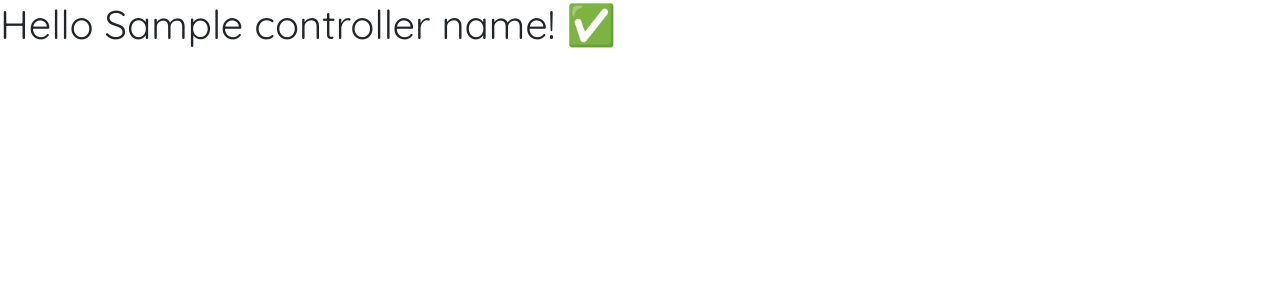
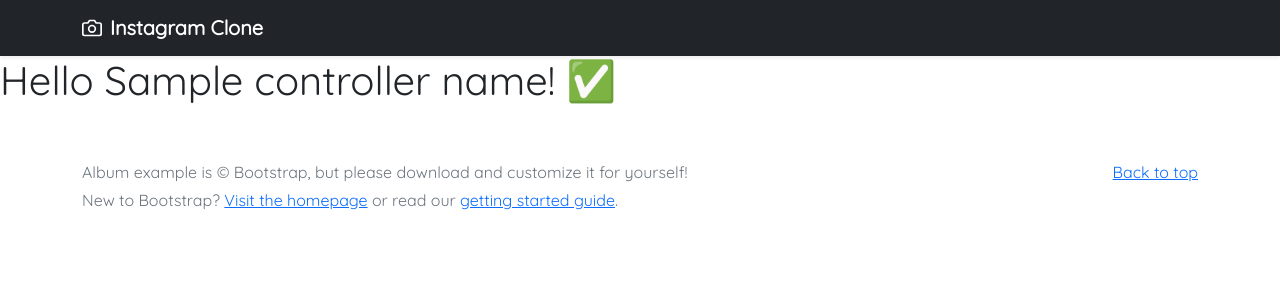
Before and after one commit to lesterdlb/symfony-image-gallery, a Symfony app: template www/html/app/templates/home/index.html.twig in a window 1280 px wide. Shown: the top 300 px of the page. Run offline with Twig, Linux system fonts and the light colour scheme; the template is opened without the code that fills it: most values are stand-ins (such as "Sample title", 1, 10 or a date in 2020); some libraries are stand-ins or nearby versions.

Commit message:
Add basic layout

```diff
--- a/www/html/app/templates/base.html.twig
+++ b/www/html/app/templates/base.html.twig
@@ -20,6 +20,34 @@
             crossorigin="anonymous"></script>
 </head>
 <body>
-{% block body %}{% endblock %}
+<header>
+    <div class="navbar navbar-dark bg-dark shadow-sm">
+        <div class="container">
+            <a href="#" class="navbar-brand d-flex align-items-center">
+                <svg xmlns="http://www.w3.org/2000/svg" width="20" height="20" fill="none" stroke="currentColor"
+                     stroke-linecap="round" stroke-linejoin="round" stroke-width="2" aria-hidden="true" class="me-2"
+                     viewBox="0 0 24 24">
+                    <path d="M23 19a2 2 0 0 1-2 2H3a2 2 0 0 1-2-2V8a2 2 0 0 1 2-2h4l2-3h6l2 3h4a2 2 0 0 1 2 2z"/>
+                    <circle cx="12" cy="13" r="4"/>
+                </svg>
+                <strong>Instagram Clone</strong>
+            </a>
+        </div>
+    </div>
+</header>
+<main>
+    {% block body %}{% endblock %}
+</main>
+<footer class="text-muted py-5">
+    <div class="container">
+        <p class="float-end mb-1">
+            <a href="#">Back to top</a>
+        </p>
+        <p class="mb-1">Album example is &copy; Bootstrap, but please download and customize it for yourself!</p>
+        <p class="mb-0">New to Bootstrap? <a href="/">Visit the homepage</a> or read our <a
+                    href="/docs/5.0/getting-started/introduction/">getting started guide</a>.</p>
+    </div>
+</footer>
+
 </body>
 </html>
```
